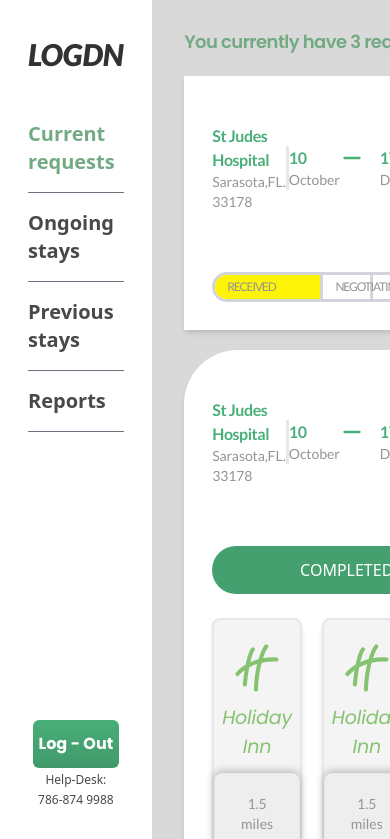
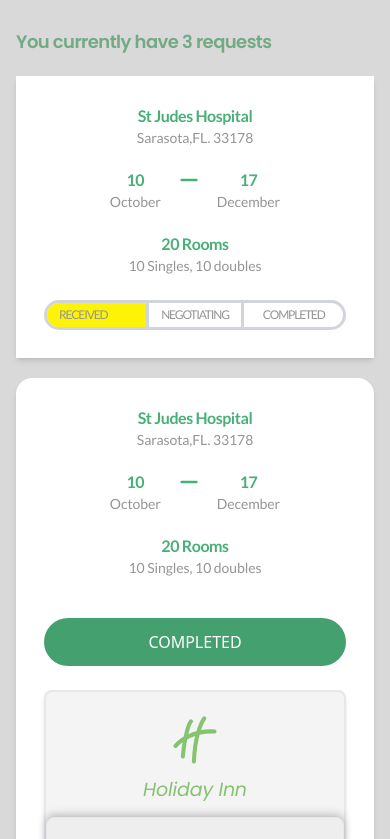
Before and after one commit to abrar-11/Dotclick-Figma-Design-UI, a React (Vite) app: page / in a window 390 px wide. Shown: the top 839 px of the page. Built offline with nearby package versions, Linux system fonts and the light colour scheme.

Commit message:
updated Design

```diff
--- a/src/Layout/Layout.jsx
+++ b/src/Layout/Layout.jsx
@@ -3,7 +3,7 @@
 
 const Layout = (props) => {
   return (
-    <div className="w-screen h-screen darkGray max-w-[100vw] overflow-hidden flex">
+    <div className="w-screen h-screen min-h-screen xl:max-h-[100vh]  darkGray max-w-[100vw] xl:overflow-hidden flex">
       <SideBar />
       {props.children}
     </div>
--- a/src/Pages/Dashboard.jsx
+++ b/src/Pages/Dashboard.jsx
@@ -24,7 +24,7 @@
   ]);
   return (
     <div className="w-full h-full flex items-center justify-center">
-      <div className="w-5/6  flex flex-col items-start justify-start space-y-5  xl:space-y-8 h-full py-7 xl:py-10">
+      <div className="w-full container px-4 xl:px-0 xl:w-5/6 invisible-scrollbar lg:overflow-y-scroll 2xl:overflow-hidden   flex flex-col items-start justify-start space-y-5 xl:space-y-8 h-full py-7 xl:py-10">
         {/* Page Title */}
         <h1 className="text-[#72AA83] font-semibold font-poppins text-lg xl:text-[1.78rem] tracking-[-0.03569rem]">
           You currently have 3 requests
@@ -32,12 +32,12 @@
         {/* Banner */}
         <Banner />
 
-        <div className="bg-white p-7 xl:p-10 w-full shadow-md rounded-[54px] space-y-6 xl:space-y-10">
+        <div className="bg-white p-7 xl:p-10 w-full shadow-md rounded-2xl lg:rounded-[54px] space-y-6 xl:space-y-10">
           <BannerInfoCard>
             <Button style="longBtn">COMPLETED</Button>
           </BannerInfoCard>
 
-          <div className="flex items-center justify-between gap-5">
+          <div className="flex flex-col lg:flex-row items-center justify-between gap-5">
             {details.map((elem, index) => {
               return <Card key={index} data={elem} />;
             })}
--- a/src/components/Banner.jsx
+++ b/src/components/Banner.jsx
@@ -5,14 +5,14 @@
   return (
     <div className="bg-white p-7 xl:p-10 w-full shadow-md">
       <BannerInfoCard />
-      <div className="w-full rounded-full border-[3px] mt-10 flex text-xs xl:text-[1.05rem] text-[#959595] font-lato font-medium tracking-[-0.07406rem] border-gray-300  overflow-hidden">
-        <div className="w-2/5 bg-[#FDF307] uppercase  py-1 xl:py-2 px-3 h-full overflow-hidden">
+      <div className="w-full rounded-full border-[3px] mt-6  2xl:mt-10 flex text-xs xl:text-[1.05rem] text-[#959595] font-lato font-medium tracking-[-0.07406rem] border-gray-300  overflow-hidden">
+        <div className="w-1/3 lg:w-2/5 bg-[#FDF307] uppercase  py-1 xl:py-2 px-3 h-full overflow-hidden">
           RECEIVED
         </div>
-        <div className="w-1/5 text-center uppercase  py-1 xl:py-2 px-3 border-l-[3px] border-r-[3px] border-gray-300">
+        <div className="w-1/3 lg:w-1/5 text-center uppercase  py-1 xl:py-2 px-3 border-l-[3px] border-r-[3px] border-gray-300">
           NEGOTIATING
         </div>
-        <div className="w-2/5 text-center uppercase  py-1 xl:py-2 px-3">
+        <div className="w-1/3 lg:w-2/5 text-center uppercase  py-1 xl:py-2 px-3">
           COMPLETED
         </div>
       </div>
--- a/src/components/BannerInfoCard.jsx
+++ b/src/components/BannerInfoCard.jsx
@@ -3,10 +3,10 @@
 const BannerInfoCard = (props) => {
   return (
     <>
-      <div className="max-w-max">
-        <div className="flex items-center justify-start max-w-max ">
+      <div className="w-full lg:max-w-max">
+        <div className="flex flex-col space-y-5 lg:space-y-0 lg:flex-row items-center justify-center lg:justify-start  w-full  lg:max-w-max ">
           {/* 1- Title Information */}
-          <div className="w-60 xl:w-80">
+          <div className="w-full text-center lg:text-left lg:w-60 xl:w-80">
             <h2 className="text-[#48AF78] text-base  xl:text-3xl tracking-[-0.02756rem] font-lato font-bold">
               St Judes Hospital
             </h2>
@@ -16,8 +16,8 @@
           </div>
 
           {/* 2- Dates  Information*/}
-          <div className="w-60 xl:w-80 border-l-[3px] border-r-[3px]  flex items-center justify-center space-x-4 ">
-            <div className="">
+          <div className="w-full lg:w-60 xl:w-80 border-none lg:border-l-[3px] lg:border-r-[3px]  flex items-center justify-center space-x-4 ">
+            <div className="text-center lg:text-left">
               <h2 className="text-[#48AF78] text-base   xl:text-[1.76rem] tracking-[-0.02756rem] font-lato font-bold">
                 10
               </h2>
@@ -32,7 +32,7 @@
                 viewBox="0 0 24 24"
                 strokeWidth={2.3}
                 stroke="currentColor"
-                className="w-6 h-6 -mt-5 -ml-4 text-[#48AF78]"
+                className="w-6 h-6 -mt-5 lg:-ml-4 text-[#48AF78]"
               >
                 <path
                   strokeLinecap="round"
@@ -41,7 +41,7 @@
                 />
               </svg>
             </div>
-            <div className="">
+            <div className="text-center lg:text-left">
               <h2 className="text-[#48AF78] text-base  xl:text-[1.76rem] tracking-[-0.02756rem] font-lato font-bold">
                 17
               </h2>
@@ -51,7 +51,7 @@
             </div>
           </div>
           {/* 3- Room  Information*/}
-          <div className="w-60  xl:w-80 px-10">
+          <div className="w-full text-center lg:text-left lg:w-60  xl:w-80 px-10">
             <h2 className="text-[#48AF78] text-base  xl:text-3xl tracking-[-0.02756rem] font-lato font-bold">
               20 Rooms
             </h2>
--- a/src/components/Card.jsx
+++ b/src/components/Card.jsx
@@ -4,7 +4,7 @@
 const Card = ({ data }) => {
   const { desc, singleRate, doubleRate } = data;
   return (
-    <div className="w-1/3 max-w-sm border-2 border-gray-200 rounded-lg relative bg-[#F5F4F4] shadow-md">
+    <div className="w-full lg:w-1/3 max-w-sm border-2 border-gray-200 rounded-lg relative bg-[#F5F4F4] shadow-md">
       <div className="py-3">
         <div className="flex items-center justify-center p-3 2">
           <img src={hashIcon} alt="" className="w-12 h-12" />
@@ -18,7 +18,7 @@
         className="  border rounded-lg p-5 bg-[#EEE] "
         style={{ boxShadow: `0px -2px 8px 0px rgba(0, 0, 0, 0.25)` }}
       >
-        <p className="text-center text-sm text-[#959595] mb-2 font-medium font-lato">
+        <p className="text-center text-sm text-[#959595] mb-6 lg:mb-3 font-medium font-lato">
           {desc}
         </p>
         <div className="flex items-center justify-between space-x-3">
--- a/src/components/SideBar.jsx
+++ b/src/components/SideBar.jsx
@@ -22,8 +22,19 @@
       name: "Reports",
     },
   ]);
+
+  const [isSidebarOpen, setIsSidebarOpen] = useState(false);
+
+  const toggleSidebar = () => {
+    setIsSidebarOpen(!isSidebarOpen);
+  };
+
   return (
-    <div className="w-80 2xl:w-96 h-full bg-white px-7 py-9 2xl:py-14 flex flex-col justify-between">
+    <div
+      className={`${
+        isSidebarOpen ? "flex" : "hidden"
+      } fixed top-0 left-0 w-screen h-screen z-40 xl:relative flex   xl:flex xl:w-80 2xl:w-96 xl:h-full bg-white px-7 py-9 2xl:py-14  flex-col justify-between`}
+    >
       {/* Logo + Links */}
       <div className="space-y-8 w-full">
         {/* Logo Here */}
--- a/src/index.css
+++ b/src/index.css
@@ -8,6 +8,13 @@
 .darkGray {
   background-color: #d9d9d9;
 }
-.lightGray{
-  background-color: #F5F4F4;
+.lightGray {
+  background-color: #f5f4f4;
 }
+
+.invisible-scrollbar::-webkit-scrollbar {
+  scrollbar-width: none;
+  width: 0;
+  background-color: transparent;
+  display: none;
+}
```
